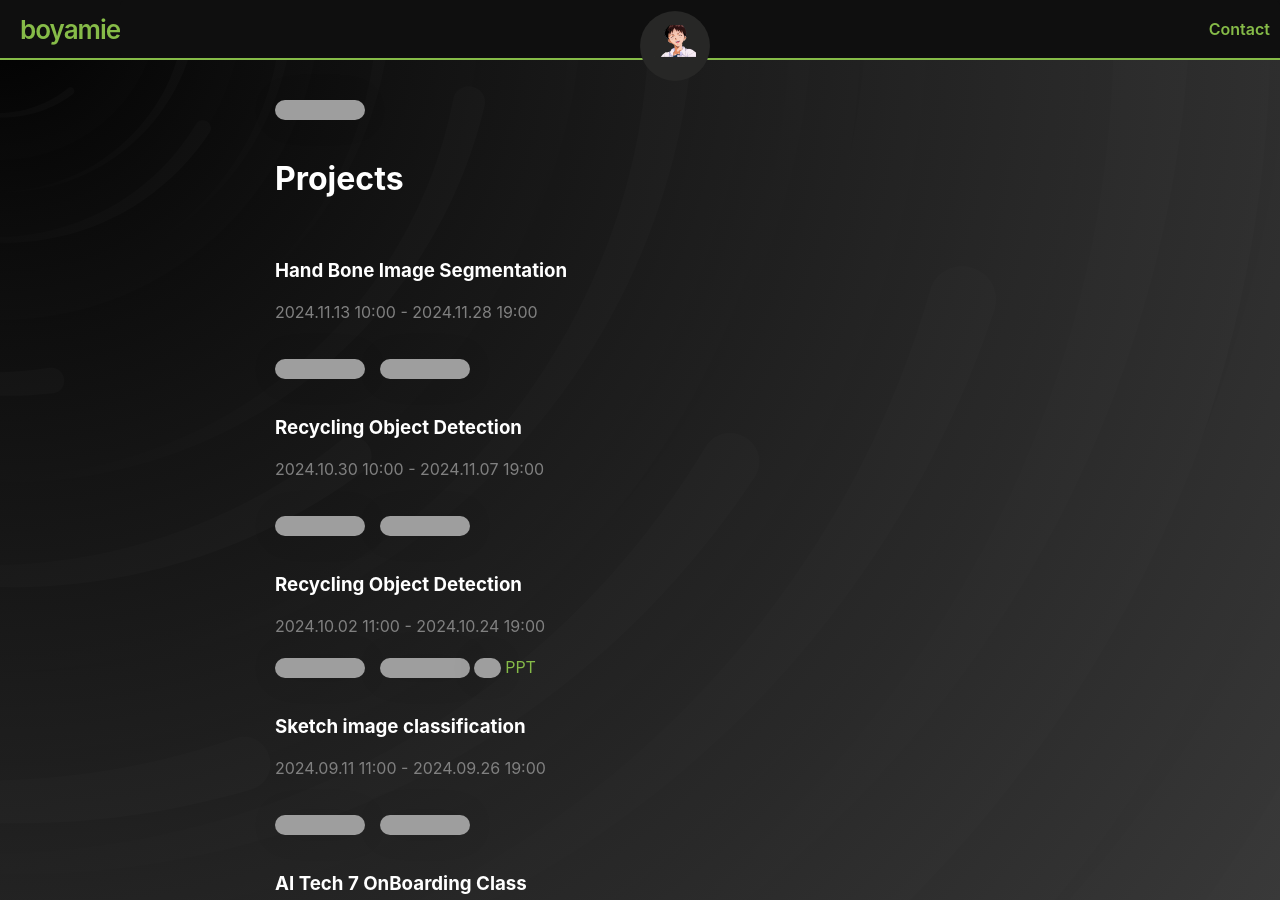
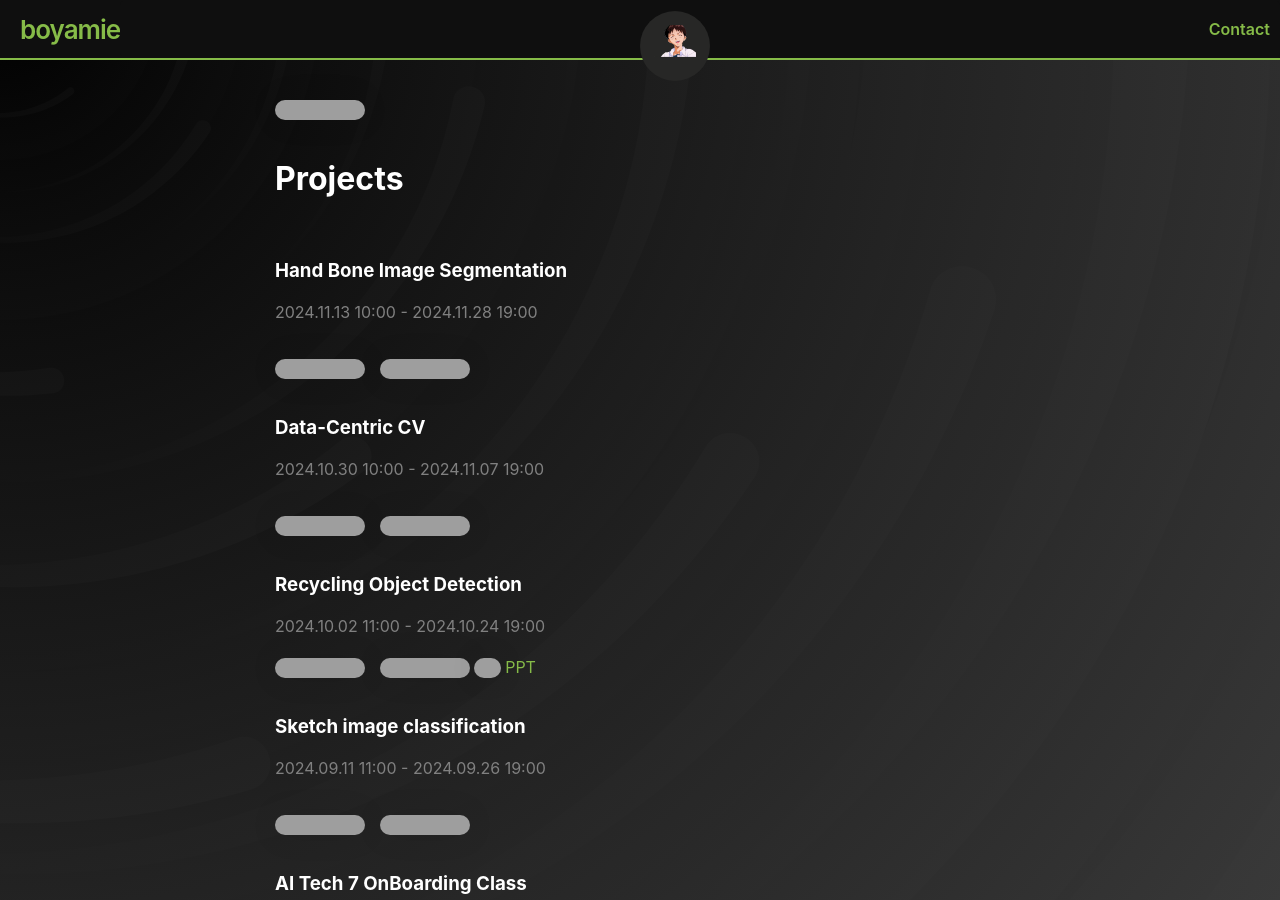
Before and after one commit to boyamie/boyamie.github.io, a Jekyll site: the page built from index.md, in a window 1280 px wide and 900 px high, cut to the strip 0-900 px from the top of the window. Built offline with Jekyll 4.4.1, drawn with Linux system fonts in a browser that asks for light colours; grey boxes are pictures that could not be loaded.

Commit message:
Update index.md

```diff
--- a/index.md
+++ b/index.md
@@ -19,7 +19,7 @@ author_profile: true
 </a>
 <br>
 
-### **Recycling Object Detection**
+### **Data-Centric CV**
 <span style="color:grey">2024.10.30 10:00 - 2024.11.07 19:00</span>
 
 <a href="https://boyamie.github.io/reports/datacentric.pdf">
```
